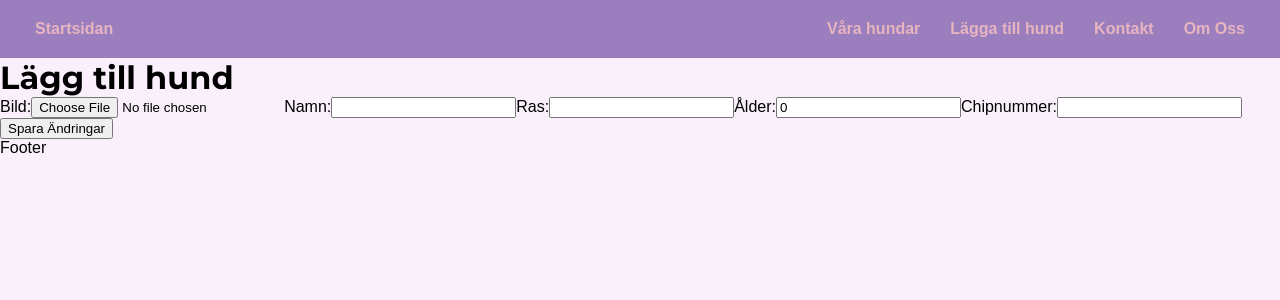
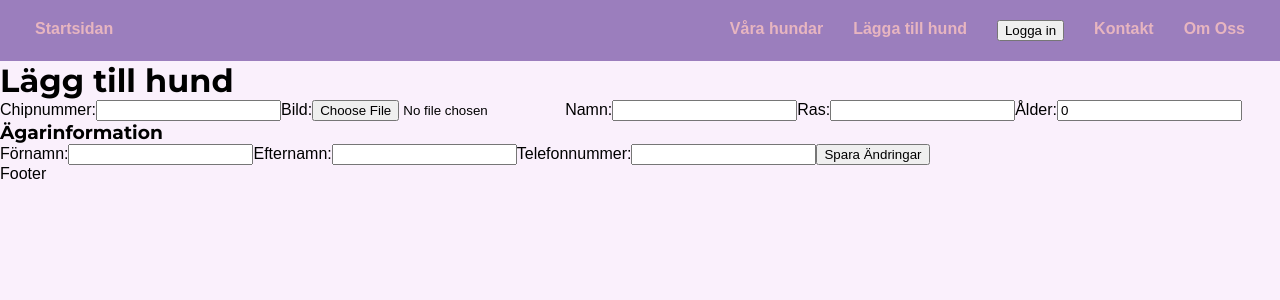
Before and after one commit to astisilva/Individuellt-projekt-examinerande, a React (Vite) app: page /dogform in a window 1280 px wide. Shown: the top 300 px of the page. Built offline with nearby package versions, Linux system fonts and the light colour scheme.

Commit message:
skapat login context och lagt till i komponenter

```diff
--- a/src/App.tsx
+++ b/src/App.tsx
@@ -1,6 +1,7 @@
 import { Outlet } from "react-router-dom"
 import Navbar from "./components/Navbar"
 import Footer from "./components/Footer"
+import { AuthProvider } from "./context/AuthContext"
 
 
 function App() {
@@ -9,9 +10,11 @@ function App() {
   return (
 
    <div>
+    <AuthProvider>
     <Navbar/>
     <Outlet />
     <Footer/>
+    </AuthProvider>
    </div>
   )
 }
--- a/src/components/Button.tsx
+++ b/src/components/Button.tsx
@@ -3,6 +3,7 @@ import { MouseEventHandler } from 'react';
 interface IButtonProps {
   onClick?: MouseEventHandler<HTMLButtonElement>;
   children: React.ReactNode;
+  type?: 'button' | 'submit' | 'reset';
 }
 
 export function Button({ onClick, children }: IButtonProps) {
--- a/src/components/Navbar.tsx
+++ b/src/components/Navbar.tsx
@@ -1,8 +1,10 @@
 import { ReactElement } from 'react';
 import { Link } from 'react-router-dom';
 import '../styles/Navbar.css';
+import { useAuth } from "../context/AuthContext";
 
 export default function Navbar(): ReactElement {
+  const { isAuthenticated, logout } = useAuth();
   return (
     <nav className="navbar">
       <ul>
@@ -15,7 +17,17 @@ export default function Navbar(): ReactElement {
         <li>
           <Link to="/dogform">Lägga till hund</Link>
         </li>
+        {isAuthenticated ? (
+          <li>
+            <button onClick={logout}>Logga ut</button>
+          </li>
+        ) : (
+          <li>
+            <Link to="/login"> <button>Logga in</button></Link>
+          </li>
+        )}
         <li>
+
           <Link to="/contact">Kontakt</Link>
         </li>
         <li>
--- /dev/null
+++ b/src/context/AuthContext.tsx
@@ -0,0 +1,43 @@
+import { createContext, useContext, useState, ReactNode, ReactElement } from "react";
+
+interface AuthContextType {
+  isAuthenticated: boolean;
+  login: (username: string, password: string) => void;
+  logout: () => void;
+}
+
+interface MyProviderProps {
+  children: ReactNode;
+}
+const AuthContext = createContext<AuthContextType| undefined>(undefined);
+
+export const AuthProvider = ({children}:MyProviderProps) : ReactElement =>{
+  // Initialisera state med false eftersom användaren inte är autentiserad
+  const [isAuthenticated, setIsAuthenticated] = useState(false);
+
+  const login = (username: string, password: string) => {
+    if (username === 'admin' && password === 'password') {
+      setIsAuthenticated(true);
+    } else {
+      alert('Fel användarnamn eller lösenord!');
+    }
+  }
+
+  const logout = () => {
+    setIsAuthenticated(false);
+  }
+
+  return (
+    <AuthContext.Provider value={{isAuthenticated, login, logout }}>
+      {children}
+    </AuthContext.Provider>
+  )
+}
+
+export const useAuth = () => {
+  const context = useContext(AuthContext);
+  if (context === undefined) {
+      throw new Error('useAuth must be used within an AuthProvider');
+  }
+  return context;
+}
--- a/src/pages/DogDetails.tsx
+++ b/src/pages/DogDetails.tsx
@@ -12,18 +12,21 @@ export default function DogDetails(): ReactElement {
   console.log('chipNumber: ', chipNumber);
 
   useEffect(() => {
-    const fetchDog = async () => {
-      try {
-        const response = await fetch(`https://majazocom.github.io/Data/dogs.json`);
+    /*  const fetchDog = async () => {
+     try {
+        const response = await fetch('https://majazocom.github.io/Data/dogs.json');
         const dogsData = await response.json();
         const selectedDog = dogsData.find((dog: Dog) => dog.chipNumber === chipNumber);
-        setDog(selectedDog);
+        setDog(selectedDog || null);
       } catch (error) {
         console.error('Error fetching dog details:', error);
       }
-    };
+    }; */
 
-    fetchDog();
+  /*   fetchDog(); */
+  const storedDogs = JSON.parse(localStorage.getItem('dogs') || '[]');
+  const selectedDog = storedDogs.find((dog: Dog) => dog.chipNumber === chipNumber);
+  setDog(selectedDog || null);
   }, [chipNumber]);
 
   const handleDelete = (chipNumber: string) => {
@@ -34,7 +37,7 @@ export default function DogDetails(): ReactElement {
     //
     // spara uppdaterade hundarna till localstorage
     localStorage.setItem('dogs', JSON.stringify(upDatedDogs));
-    setDog(upDatedDogs);
+  /*   setDog(upDatedDogs); */
     navigate('/doglist');
   };
 
@@ -44,10 +47,23 @@ export default function DogDetails(): ReactElement {
         <>
           <section>
             <h1>{dog.name}</h1>
+            <p>Chipnummer: {dog.chipNumber}</p>
+
             <img src={dog.img} alt={dog.name} />
             <p>Ras: {dog.breed}</p>
             <p>Ålder: {dog.age} år</p>
-            <p>Chipnummer: {dog.chipNumber}</p>
+
+            <p>Närvarande: {dog.present ? 'Ja' : 'Nej'}</p>
+
+            <h2>Ägarinformation</h2>
+            {dog.owner ? (
+              <>
+                <p>Ägare: {dog.owner.name} {dog.owner.lastName}</p>
+                <p>Telefonnummer: {dog.owner.phoneNumber}</p>
+              </>
+            ) : (
+              <p>Ingen ägarinformation tillgänglig</p>
+            )}
           </section>
           <div className="buttons">
             <Link to={`/edit/${dog.chipNumber}`}>
@@ -61,7 +77,7 @@ export default function DogDetails(): ReactElement {
           </div>
         </>
       ) : (
-        <p>loading...</p>
+        <p>Loading...</p>
       )}
     </div>
   );
--- a/src/pages/DogForm.tsx
+++ b/src/pages/DogForm.tsx
@@ -1,7 +1,7 @@
 import { ReactElement, useEffect, useState } from 'react';
 import { useNavigate, useParams } from 'react-router-dom';
 import { Dog } from '../models/Dog';
-
+import { Button } from '../components/Button';
 
 export default function DogForm(): ReactElement {
   const { chipNumber } = useParams();
@@ -12,25 +12,40 @@ export default function DogForm(): ReactElement {
     breed: '',
     age: 0,
     chipNumber: '',
+    sex: '',
+    present: false,
+    owner: {
+      name: '',
+      lastName: '',
+      phoneNumber: '',
+    },
   });
 
   useEffect(() => {
+    console.log('Current chip number:', chipNumber);
     // kollar om det finns ett chipnummer
-    if(!chipNumber){
+    if (!chipNumber) {
       setDog({
         name: '',
         img: '',
         breed: '',
         age: 0,
         chipNumber: '',
+        sex: '',
+        present: false,
+        owner: {
+          name: '',
+          lastName: '',
+          phoneNumber: '',
+        },
       });
-    }else{
+    } else {
       const fetchData = async () => {
         try {
           const response = await fetch('https://majazocom.github.io/Data/dogs.json');
           // kontrollerar att svaret är OK status 200
           if (!response.ok) {
-          const message = `An error has ocurred: ${response.status}`;
+            const message = `An error has occurred: ${response.status}`;
             throw new Error(message);
           }
 
@@ -45,8 +60,14 @@ export default function DogForm(): ReactElement {
                 breed: '',
                 age: 0,
                 chipNumber: '',
-            }
-          );
+                sex: '',
+                present: false,
+                owner: {
+                  name: '',
+                  lastName: '',
+                  phoneNumber: '',
+                },
+              });
           } else {
             console.error('Det fanns ingen hund med detta chipnummer');
           }
@@ -61,20 +82,28 @@ export default function DogForm(): ReactElement {
   // hämta värden från input fälten
   const handleChange = (event: React.ChangeEvent<HTMLInputElement>) => {
     const { name, value } = event.target;
+    if (name.startsWith('owner')) {
+      const ownerField = name.split('.')[1]; // Hämta fältnamn efter 'owner'
+      setDog((prevDog) => ({
+        ...prevDog,
+        owner: { ...prevDog.owner, [ownerField]: value },
+      }));
+    } else {
       setDog((prevDog) => {
         return { ...prevDog, [name]: value };
       });
+    }
   };
-
   // hanterar bilduppladdning
-  const handleImagUpload = (event:React.ChangeEvent<HTMLInputElement>) => {
-  if (event.target.files){
+  const handleImagUpload = (event: React.ChangeEvent<HTMLInputElement>) => {
+    if (event.target.files) {
       const file = event.target.files[0];
       const reader = new FileReader();
 
       // Typa om event till ProgressEvent<FileReader>
       reader.onload = (loadEvent: ProgressEvent<FileReader>) => {
-      if (loadEvent.target?.result) { // Kontrollera att result finns
+        if (loadEvent.target?.result) {
+          // Kontrollera att result finns
           setDog((prevDog) => ({
             ...prevDog,
             img: loadEvent.target!.result as string, // Typa om result till string
@@ -84,38 +113,50 @@ export default function DogForm(): ReactElement {
       // Läsa in filen
       reader.readAsDataURL(file);
     }
-}
+  };
 
   // skicka formulärdata till servern efter submit
   const handleSubmit = (event: React.FormEvent<HTMLFormElement>) => {
     event.preventDefault();
-    // Spara ändringarna till servern...
-    console.log('Submit', dog);
-    const storedDogs= JSON.parse(localStorage.getItem('dogs')|| '[]');
-    if(chipNumber){
-      const updatedDogs = storedDogs.map((storeDog:Dog) => storeDog.chipNumber===dog.chipNumber?dog :storeDog);
+    const storedDogs = JSON.parse(localStorage.getItem('dogs') || '[]');
+
+    if (chipNumber) {
+      const updatedDogs = storedDogs.map((storeDog: Dog) =>
+        storeDog.chipNumber === chipNumber ? dog : storeDog
+      );
       localStorage.setItem('dogs', JSON.stringify(updatedDogs));
-    }else{
-      // lägg till hund
-      localStorage.setItem('dogs',JSON.stringify([...storedDogs, dog]));
-
+    } else {
+      localStorage.setItem('dogs', JSON.stringify([dog, ...storedDogs]));
     }
     navigate('/doglist');
-    console.log('Hund sparad:', dog);
+    console.log(`Hund sparad: ${JSON.stringify(dog)}`);
   };
 
   return (
     <div>
       <form onSubmit={handleSubmit}>
         <h1>{chipNumber ? 'Redigera hund' : 'Lägg till hund'}</h1>
-
+        {chipNumber ? (
+          <p>Chipnummer: {chipNumber}</p>
+        ) : (
+          <label>
+            Chipnummer:
+            <input
+              type="text"
+              name="chipNumber"
+              value={dog.chipNumber}
+              onChange={handleChange}
+              required
+            />
+          </label>
+        )}
         <label>
           Bild:
-          <input type="file" name="img"  onChange={handleImagUpload} required={!chipNumber} />
+          <input type="file" name="img" onChange={handleImagUpload} required={!chipNumber} />
         </label>
         <label>
           Namn:
-          <input type="text" name="name" value={dog.name || ''} onChange={handleChange} required />
+          <input type="text" name="name" value={dog.name} onChange={handleChange} required />
         </label>
         <label>
           Ras:
@@ -126,17 +167,39 @@ export default function DogForm(): ReactElement {
           Ålder:
           <input type="number" name="age" value={dog.age} onChange={handleChange} required />
         </label>
+         <h3>Ägarinformation</h3>
         <label>
-          Chipnummer:
+          Förnamn:
           <input
             type="text"
-            name="chipNumber"
-            value={dog.chipNumber}
+            name="owner.name"
+            value={dog.owner?.name || ''}
             onChange={handleChange}
             required
           />
         </label>
-        <button type="submit">Spara Ändringar</button>
+        <label>
+          Efternamn:
+          <input
+            type="text"
+            name="owner.lastName"
+            value={dog.owner?.lastName || ''}
+            onChange={handleChange}
+            required
+          />
+        </label>
+        <label>
+          Telefonnummer:
+          <input
+            type="text"
+            name="owner.phoneNumber"
+            value={dog.owner?.phoneNumber || ''}
+            onChange={handleChange}
+            required
+          />
+        </label>
+
+        <Button type="submit">Spara Ändringar</Button>
       </form>
     </div>
   );
--- a/src/pages/DogList.tsx
+++ b/src/pages/DogList.tsx
@@ -2,9 +2,11 @@ import { ReactElement, useEffect, useState } from 'react';
 import '../styles/DogList.css';
 import DogCard from '../components/DogCard';
 import { Dog } from '../models/Dog';
+import { useAuth } from '../context/AuthContext';
 
 export default function DogList(): ReactElement {
   const [dogs, setDogs] = useState<Dog[]>([]);
+  const { isAuthenticated } = useAuth();
 
   useEffect(() => {
     const fetchData = async () => {
@@ -23,17 +25,11 @@ export default function DogList(): ReactElement {
             throw new Error(message);
           }
 
-          const dogsData = await response.json();
-          console.log('Dogsdata from API:', dogsData);
+          const dogsData: Dog[] = await response.json();
+          localStorage.setItem('dogs', JSON.stringify(dogsData));
           setDogs(dogsData);
-          localStorage.setItem('dogs', JSON.stringify(dogsData));
-          console.log(
-            'Dogs saved to localStorage:',
-            JSON.parse(localStorage.getItem('dogs') || '[]')
-          );
         }
       } catch (error) {
-        // Hanterar fel
         console.error('Error fetching dogs:', error.message);
       }
     };
@@ -56,9 +52,10 @@ export default function DogList(): ReactElement {
       <h1>Våra hundar</h1>
       <ul>
         {dogs.map((dog) => (
-        < DogCard dog={dog} onDelete={handleDelete } />
+          <DogCard dog={dog} key={dog.chipNumber} isAuthenticated={isAuthenticated}  onDelete={isAuthenticated ? () => handleDelete(dog.chipNumber):undefined} />
         ))}
       </ul>
+      {!isAuthenticated && <p>Du måste logga in för att kunna ta bort hundar.</p>}
     </article>
   );
 }
--- /dev/null
+++ b/src/pages/Login.tsx
@@ -0,0 +1,36 @@
+import { ReactElement, useState } from 'react';
+import { useAuth } from '../context/AuthContext';
+
+export default function Login(): ReactElement {
+  const {login} = useAuth()
+  const [username,setUsername] = useState('')
+  const [password, setPassword] = useState('')
+
+const handleLogin = (event:React.FormEvent) => {
+  event.preventDefault()
+
+  login(username, password)
+
+
+}
+
+  return (
+    <form onSubmit={handleLogin}>
+      <input
+        type="text"
+        placeholder="Användarnamn"
+        value={username}
+        onChange={(event) => setUsername(event.target.value)}
+        required
+      />
+      <input
+        type="password"
+        placeholder="Lösenord"
+        value={password}
+        onChange={(event) => setPassword(event.target.value)}
+        required
+      />
+      <button type="submit">Logga in</button>
+    </form>
+  );
+}
--- a/src/router.tsx
+++ b/src/router.tsx
@@ -5,6 +5,7 @@ import ErrorPage from "./pages/ErrorPage";
 import DogList from "./pages/DogList";
 import DogDetails from "./pages/DogDetails";
 import DogForm from "./pages/DogForm";
+import Login from "./pages/Login";
 
 export const router = createBrowserRouter(
   createRoutesFromElements(
@@ -14,6 +15,7 @@ export const router = createBrowserRouter(
       <Route path="/dogdetails/:chipNumber" element={<DogDetails />} />
       <Route path="/dogform" element={<DogForm />} />
       <Route path="/edit/:chipNumber" element={<DogForm />} />
+      <Route path="/login" element={<Login />} />
       <Route path="*" element={<ErrorPage
        />}/>
 
```
Also changed, not shown: src/components/DogCard.tsx (+15 -4 lines), src/components/Logout.tsx (added, +7 -0 lines), src/models/Dog.ts (+9 -0 lines). Lines whose indentation alone changed are shown as unchanged.
